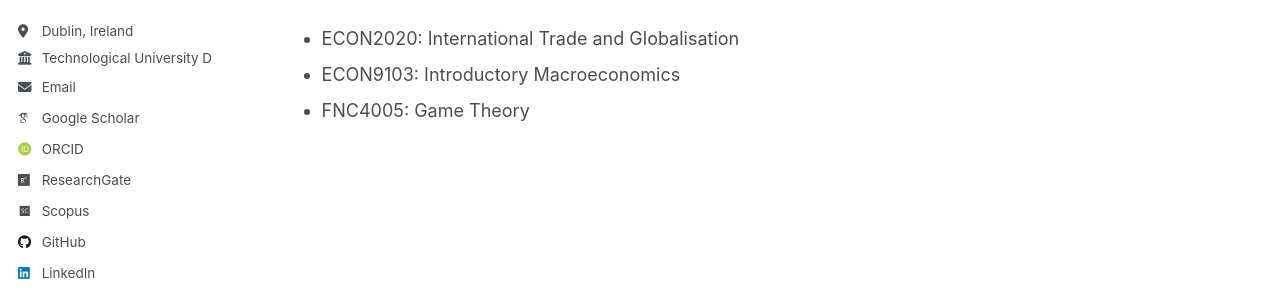
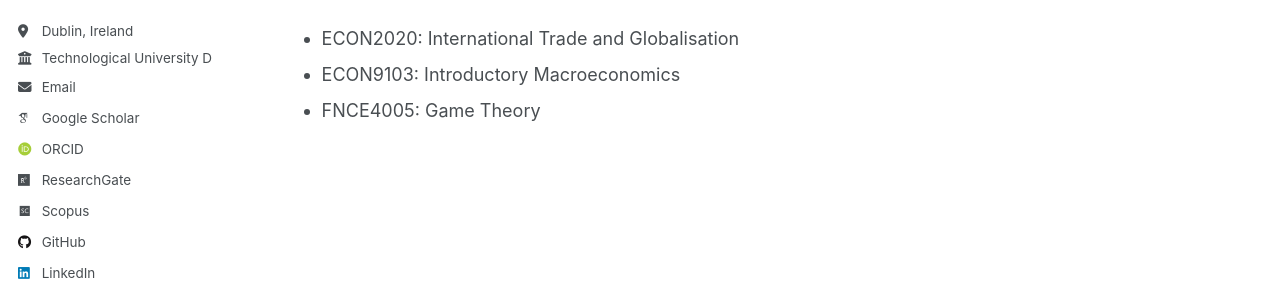
Before and after one commit to ikofori/ikofori.github.io, a Jekyll site: the page built from _pages/sitemap.md, in a window 1280 px wide and 900 px high, scrolled down 6337 px. Shown: the part 363-656 px from the top of the window. Built offline with Jekyll 4.4.1, drawn with Linux system fonts in a browser that asks for light colours; some web fonts are replaced; a script that is not in the unit is left out; part of the change alters nothing that is shown.

Commit message:
Fix course code for Game Theory at TU Dublin

```diff
--- a/_teaching/2014-spring-teaching-1.md
+++ b/_teaching/2014-spring-teaching-1.md
@@ -10,7 +10,7 @@ author_profile: true
 **Technological University (TU) Dublin, Ireland (Jan. 2026 – Present)**
 - ECON2020: International Trade and Globalisation
 - ECON9103: Introductory Macroeconomics
-- FNC4005: Game Theory
+- FNCE4005: Game Theory
 
 
 **National University of Ireland Maynooth (Feb. 2024 – Mar. 2025)**
```
